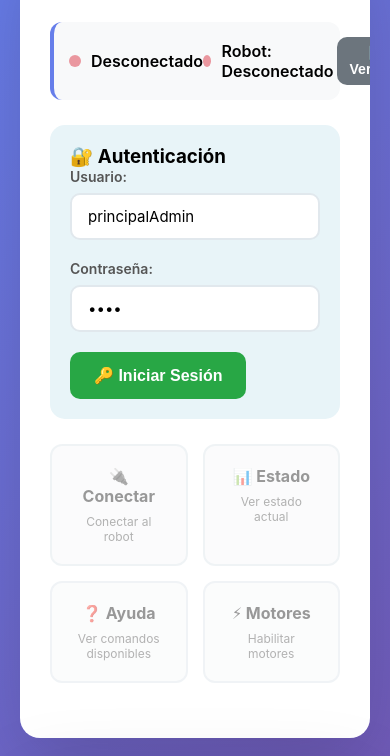
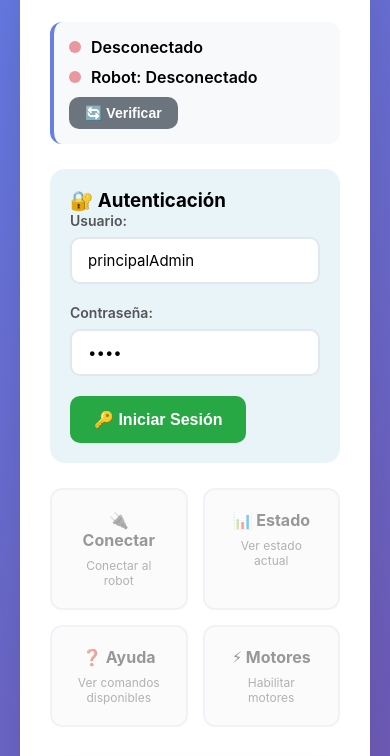
Before and after one commit to EnzoGonzale/robotClientWeb, a website: page index.html in a window 390 px wide. Shown: the part 87-843 px from the top of the page. Drawn offline with Linux system fonts and the light colour scheme; no server answers.

Commit message:
StatusBarCelu

```diff
--- a/index.html
+++ b/index.html
@@ -340,6 +340,12 @@
 
             .movement-controls {
                 max-width: 250px;
+            }
+
+            .status-bar {
+                flex-direction: column;
+                align-items: flex-start;
+                gap: 10px;
             }
         }
     </style>
```
